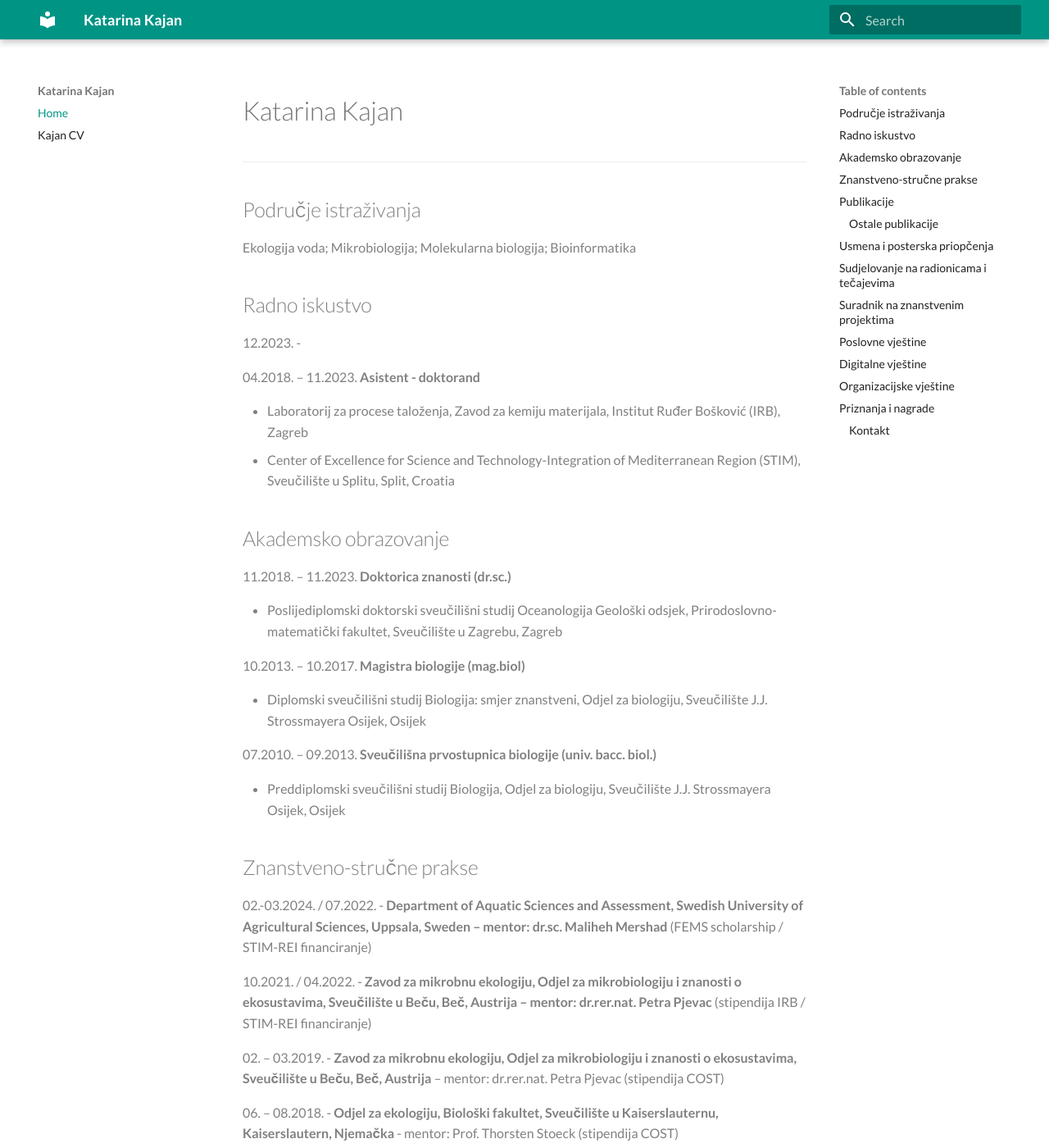
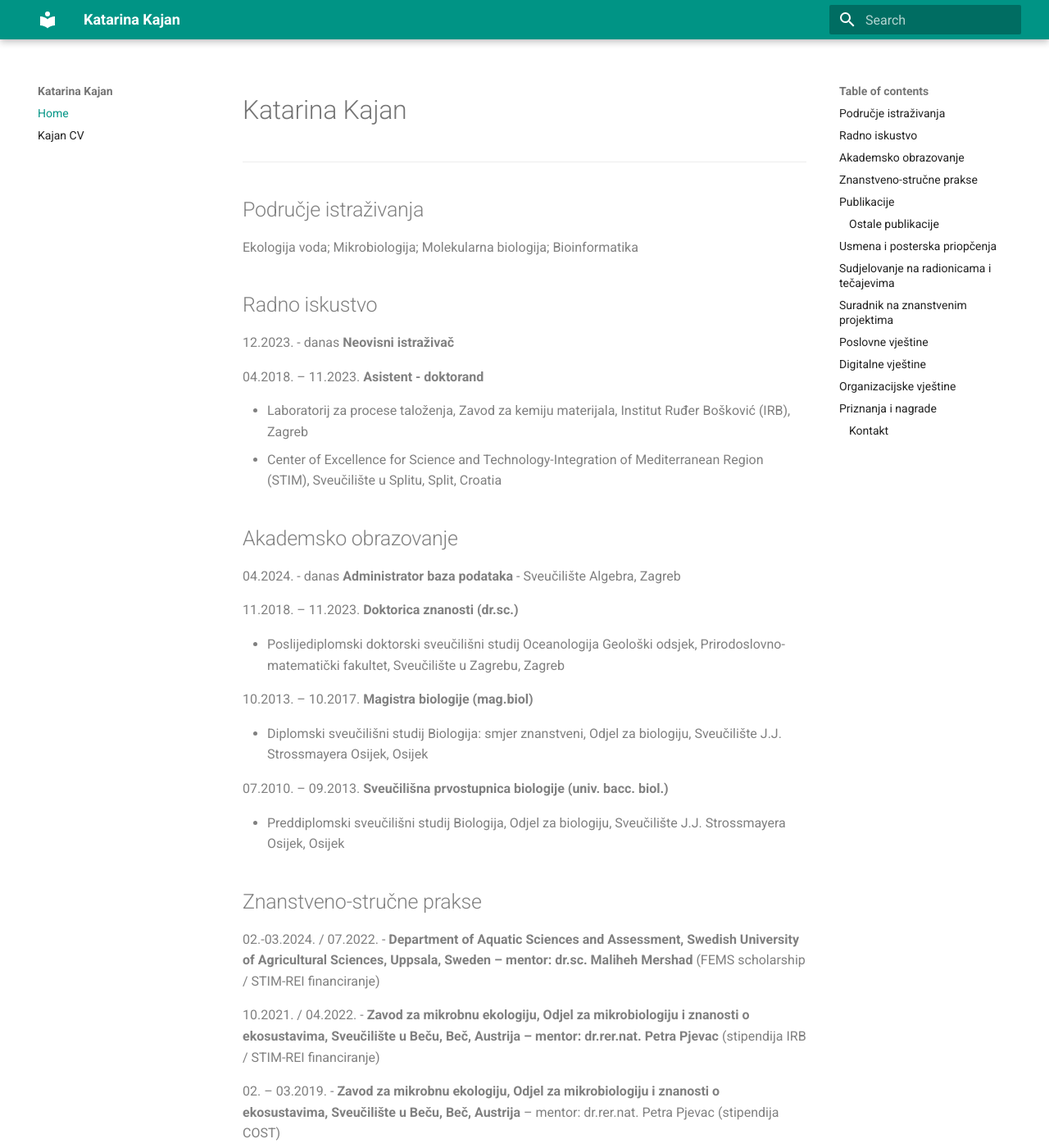
Before and after one commit to kkajan/kkajan.github.io, an MkDocs documentation site: the page built from docs/index.md, in a window 1280 px wide and 1400 px high. Shown: the whole window at 82% size. Built offline with MkDocs 1.6.1 and Material for MkDocs 9.7.7, drawn with Linux system fonts in a browser that asks for light colours; some web fonts are replaced; some of the changed text lies outside the part shown.

```diff
--- a/docs/index.md
+++ b/docs/index.md
@@ -10,7 +10,7 @@ Ekologija voda; Mikrobiologija; Molekularna biologija; Bioinformatika
 
 ## Radno iskustvo
 
-12\.2023\. -
+12\.2023\. - danas **Neovisni istraživač**
 
 04\.2018\. – 11\.2023\. **Asistent - doktorand**
 
@@ -19,6 +19,9 @@ Ekologija voda; Mikrobiologija; Molekularna biologija; Bioinformatika
 
 
 ## Akademsko obrazovanje
+
+04\.2024\. - danas **Administrator baza podataka**
+- Sveučilište Algebra, Zagreb
 
 11\.2018\. – 11\.2023\. **Doktorica znanosti (dr.sc.)**
 
@@ -85,6 +88,12 @@ https://www.bib.irb.hr/ **Kajan, Katarina (35318)**
 
 ## Sudjelovanje na radionicama i tečajevima
 
+04\.2024\. - Izrada web stranice - Udruga Penkala & Gaseri - Online
+
+11.03. - Osnove programiranja (Python) - Srce - Online
+
+Korištenje računalnog klastera Isabella & Linux za korisnike Isabelle - Srce - Online
+
 6\. – 10\.07\.2020\. - “Advanced Programming in R” radionica - Physalia-courses - Online
 
 5\. – 9\.11\.2018\.	- “A phylogenetically informed curation of Eukaryotic 18S rDNA” EukRef radionica - Station Biologique Roscoff, Roscoff, Francuska
--- a/mkdocs.yml
+++ b/mkdocs.yml
@@ -4,7 +4,7 @@ theme:
   palette:
     primary: teal
   font:
-    text: Lato
+    text: Roboto
     code: Ubuntu Sans Mono
 
 
```
